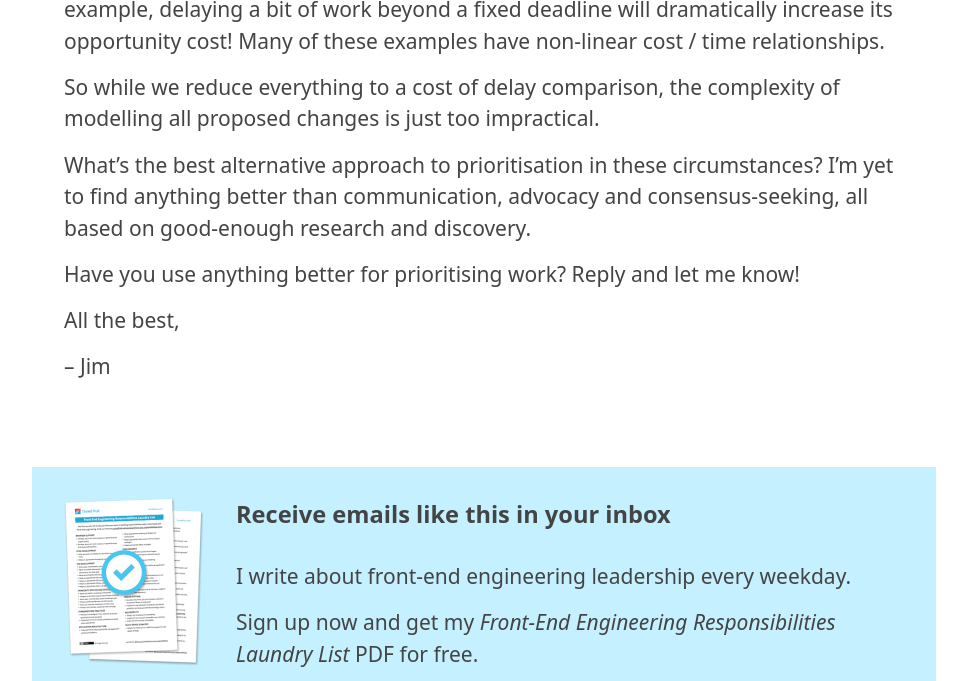
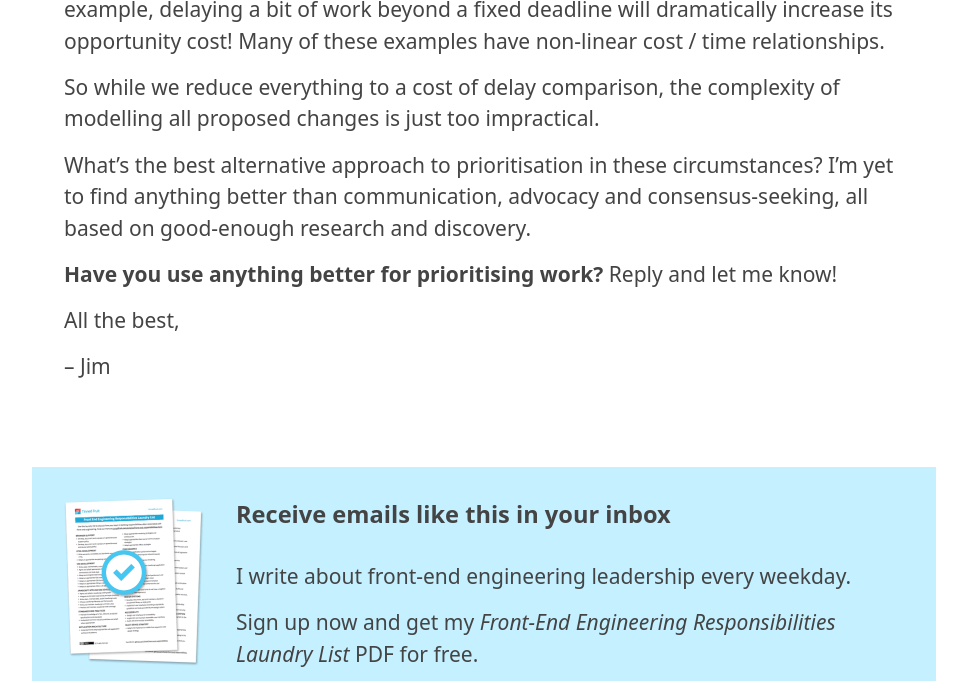
Before and after one commit to froots/froots.github.io, a Jekyll site: the page built from _list/20190315.md, in a window 1280 px wide and 900 px high, scrolled down 1516 px, cut to the strip 0-681 px from the top of the window. Shown: the whole strip, without its empty margins (156-1123 px from the left). Built offline with Jekyll 4.4.1, drawn with Linux system fonts in a browser that asks for light colours.

Commit message:
Formatting

```diff
--- a/_list/20190315.md
+++ b/_list/20190315.md
@@ -32,7 +32,7 @@ So while we reduce everything to a cost of delay comparison, the complexity of m
 
 What's the best alternative approach to prioritisation in these circumstances? I'm yet to find anything better than communication, advocacy and consensus-seeking, all based on good-enough research and discovery.
 
-Have you use anything better for prioritising work? Reply and let me know!
+__Have you use anything better for prioritising work?__ Reply and let me know!
 
 All the best,
 
```
